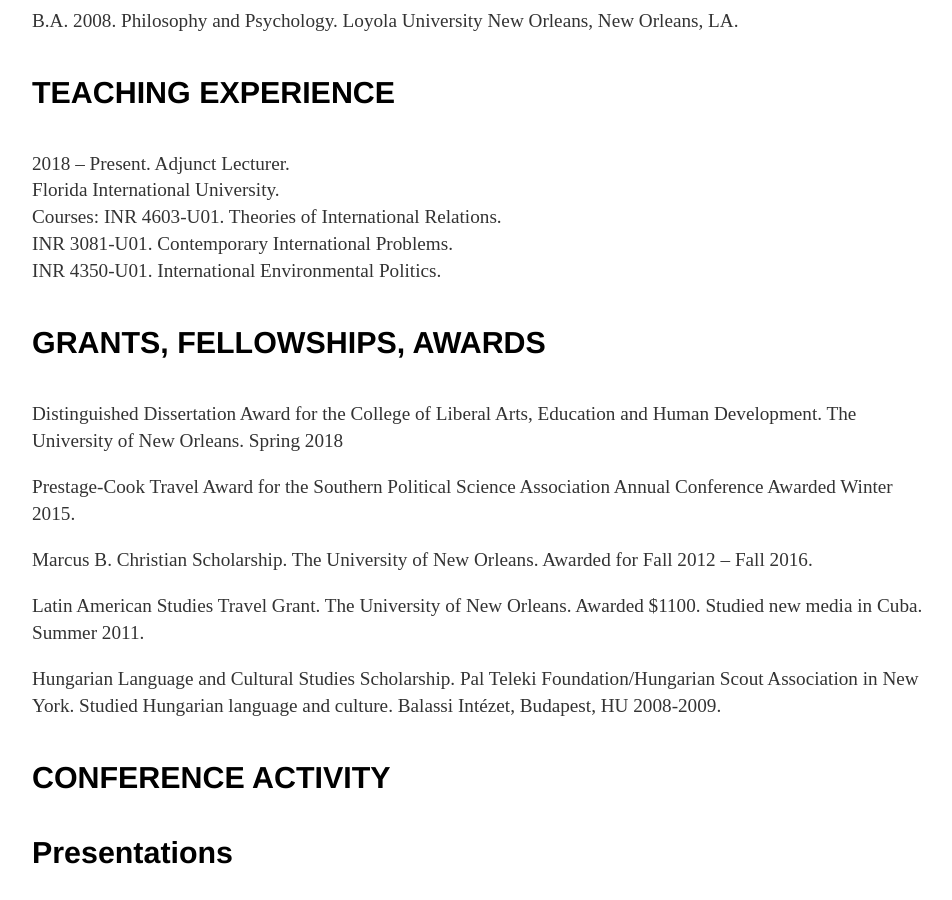
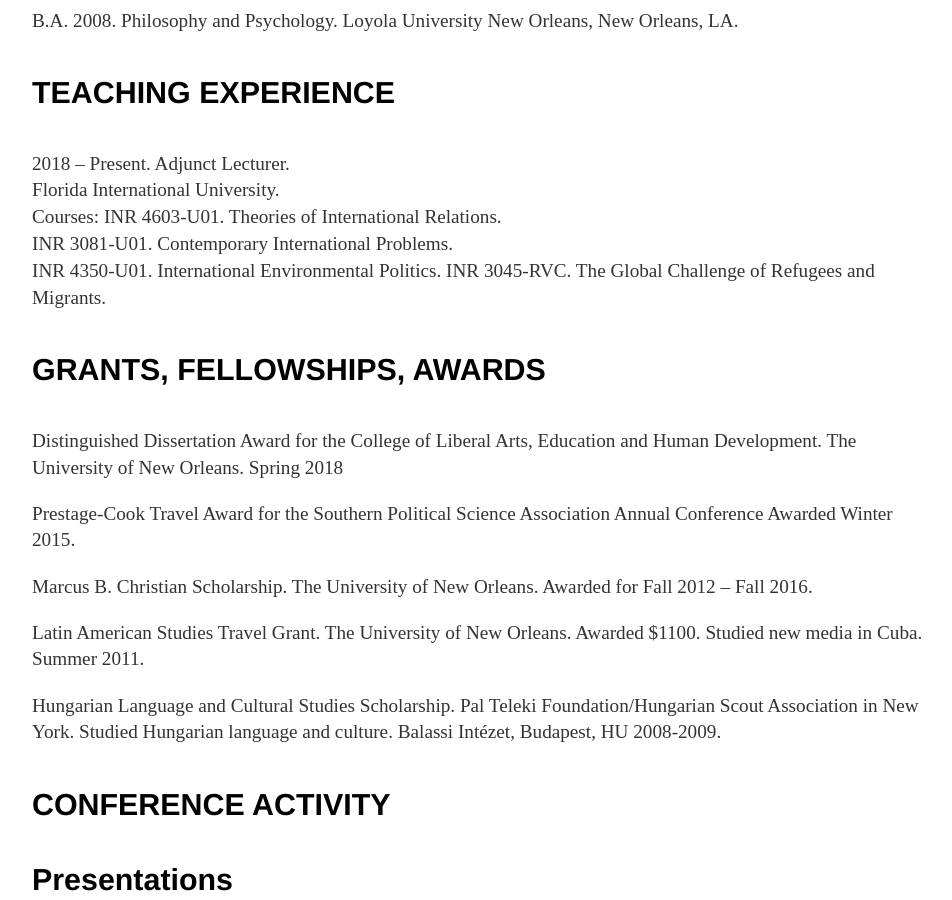
Before and after one commit to elizabethjuhasz/elizabethjuhasz.github.io, a Jekyll site: the page built from cv/index.html, in a window 1280 px wide and 900 px high, scrolled down 447 px. Shown: the whole window, without its empty margins (160-1112 px from the left). Built offline with Jekyll 4.4.1, drawn with Linux system fonts in a browser that asks for light colours.

Commit message:
Update index.html

```diff
--- a/cv/index.html
+++ b/cv/index.html
@@ -20,7 +20,8 @@
 							Florida International University.</br>
 					Courses: INR 4603-U01. Theories of International Relations.</br>
 					INR 3081-U01. Contemporary International Problems.</br>
-                                        INR 4350-U01. International Environmental Politics.</p>
+                                        INR 4350-U01. International Environmental Politics.
+					INR 3045-RVC. The Global Challenge of Refugees and Migrants. </p>
 
 
 				<h4>GRANTS, FELLOWSHIPS, AWARDS</h4>
```
